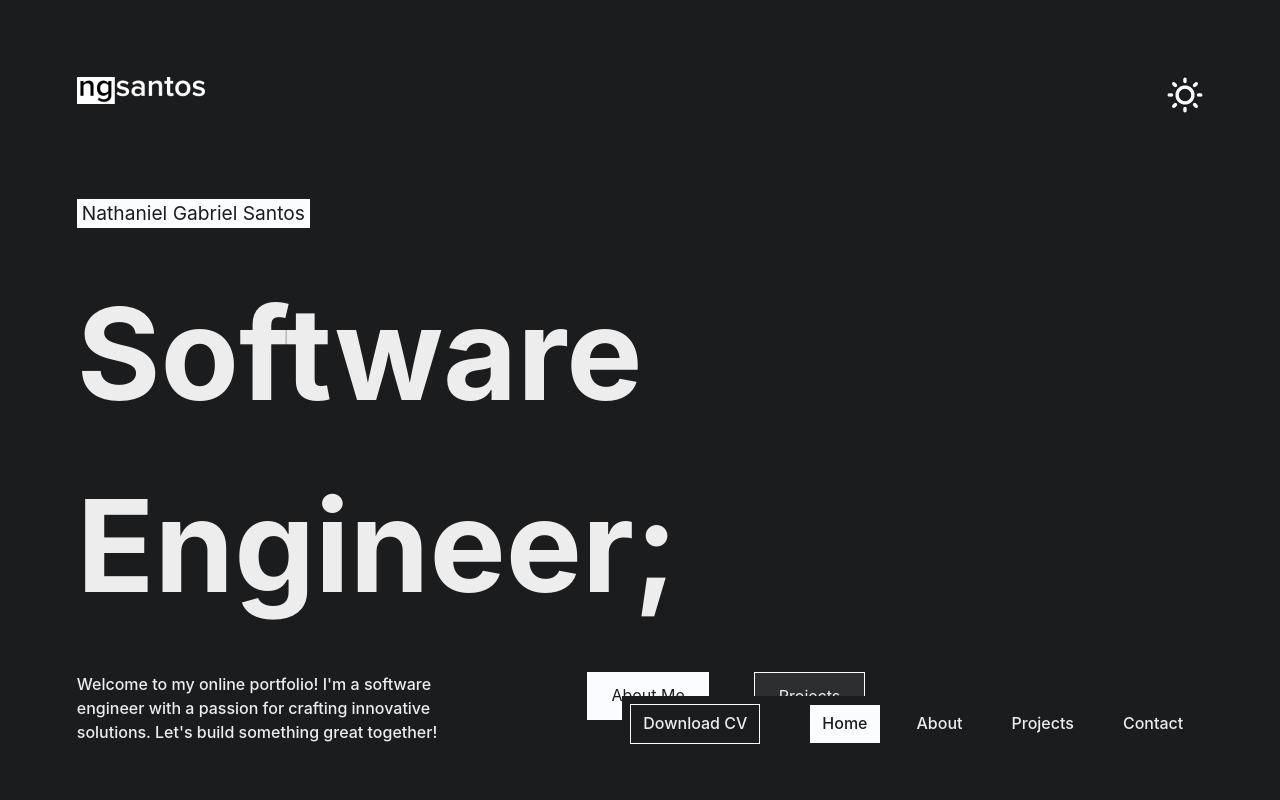
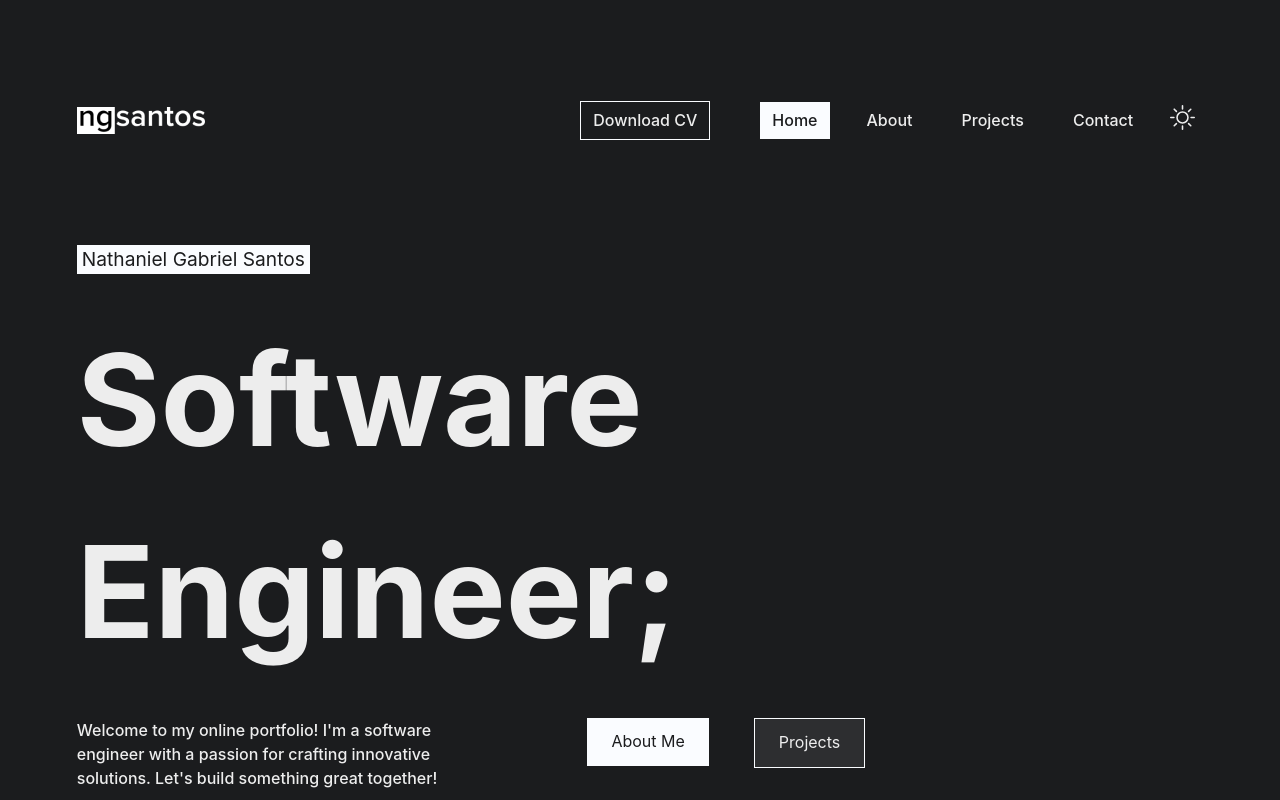
Before and after one commit to gabesantos21/ngsantos-portfolio, a React (Vite) app: page / in a window 1280 px wide. Shown: the top 800 px of the page. Built offline with nearby package versions, Linux system fonts and the light colour scheme.

Commit message:
changed navbar and adjusted on link scroll offset

```diff
--- a/src/App.tsx
+++ b/src/App.tsx
@@ -5,7 +5,7 @@ import Home from './pages/home';
 import About from './pages/about';
 import Projects from './pages/projects';
 import Contact from './pages/contact';
-import BottomNavBar from './components/navbar/bottomNavbar';
+// import BottomNavBar from './components/navbar/navItems';
 import InitialTransition from './animation/introAnimation';
 
 function App() {
@@ -18,7 +18,6 @@ function App() {
         <About />
         <Projects />
         <Contact />
-        <BottomNavBar />
       </Box>
     </>
   );
--- a/src/components/navbar/bottomNavbar.tsx
+++ b/src/components/navbar/navItems.tsx
@@ -6,6 +6,8 @@ import {
   Collapse,
   useDisclosure,
   Button,
+  Image,
+  useColorMode,
 } from '@chakra-ui/react';
 import { HamburgerIcon, CloseIcon } from '@chakra-ui/icons';
 import config from '../../config/config';
@@ -13,28 +15,26 @@ import { Link } from 'react-scroll';
 import Animation from '../../animation/revealAnimation';
 import ColorSchemeToggle from '../../service/colorToggle';
 import data from '../../config/data';
+import moon from '../../assets/toggle-color-mode-switch-light.png';
+import sun from '../../assets/toggle-color-mode-switch-dark.png';
+import { BsSun } from 'react-icons/bs';
+import { BiSolidMoon } from 'react-icons/bi';
+import { motion } from 'framer-motion';
 
-export default function BottomNavBar() {
+export default function NavItems() {
   const { isOpen, onToggle } = useDisclosure();
 
   return (
-    <Box
-      position={'fixed'}
-      right={config.style.margin}
-      bottom={config.style.margin}
-    >
-      <Collapse in={isOpen}>
-        <MobileNav />
-      </Collapse>
+    <Box>
       <Flex alignItems="end">
         <Flex flex={{ base: 1 }} justify={{ base: 'center', md: 'start' }}>
-          <Flex display={{ base: 'none', md: 'flex' }}>
+          <Flex display={{ base: 'none', sm: 'none', lg: 'flex' }}>
             <DesktopNav />
           </Flex>
         </Flex>
         <Flex
           flex={{ base: 1, md: 'auto' }}
-          display={{ base: 'flex', md: 'none' }}
+          display={{ base: 'flex', lg: 'none' }}
           justifyContent="end"
         >
           <Animation>
@@ -53,11 +53,16 @@ export default function BottomNavBar() {
           </Animation>
         </Flex>
       </Flex>
+      <Collapse in={isOpen}>
+        <MobileNav />
+      </Collapse>
     </Box>
   );
 }
 
 const DesktopNav = () => {
+  const { colorMode, toggleColorMode } = useColorMode();
+
   return (
     <Animation>
       <Stack
@@ -68,27 +73,6 @@ const DesktopNav = () => {
         p={2}
       >
         <Box>
-          {/* <Button
-          p={'7px 12px'}
-          fontSize={'md'}
-          fontWeight={500}
-          variant={'ghost'}
-          borderRadius={0}
-          border={`1px solid ${
-            colorMode === 'light' ? config.black : config.white
-          }`}
-          onClick={() => onSelectNav('#')}
-          _hover={{
-            bg: colorMode === 'light' ? config.black : config.white,
-            color: colorMode === 'light' ? config.white : config.black,
-          }}
-          _active={{
-            bg: colorMode === 'light' ? config.black : config.white,
-            color: colorMode === 'light' ? config.white : config.black,
-          }}
-        >
-          Download CV
-        </Button> */}
           <Button
             fontSize={'md'}
             fontWeight={500}
@@ -110,7 +94,6 @@ const DesktopNav = () => {
               smooth
               spy
               to={'#'}
-              offset={-100}
               duration={500}
               style={{
                 padding: '9px 12px',
@@ -146,7 +129,7 @@ const DesktopNav = () => {
                   smooth
                   spy
                   to={navItem.title}
-                  offset={-100}
+                  offset={navItem.title === 'Home' ? -250 : -70}
                   duration={500}
                   style={{
                     padding: '9px 12px',
@@ -158,17 +141,29 @@ const DesktopNav = () => {
             )}
           </Box>
         ))}
+        <motion.button whileHover={{ scale: 1.1 }} whileTap={{ scale: 1 }}>
+          <button onClick={toggleColorMode}>
+            {colorMode === 'light' ? (
+              <BiSolidMoon size={25} />
+            ) : (
+              <BsSun size={25} />
+            )}
+          </button>
+        </motion.button>
       </Stack>
     </Animation>
   );
 };
 
 const MobileNav = () => {
+  const { colorMode, toggleColorMode } = useColorMode();
+
   return (
-    <Stack pb={4} display={{ md: 'none' }} bg={ColorSchemeToggle()}>
-      {data.navItems.map((navItem) => (
-        <Stack key={navItem.title}>
+    <Flex pb={4} display={{ lg: 'none' }} bg={ColorSchemeToggle()}>
+      <Stack>
+        {data.navItems.map((navItem) => (
           <Button
+            key={navItem.title}
             justifyContent={'end'}
             fontSize={'md'}
             fontWeight={500}
@@ -192,6 +187,7 @@ const MobileNav = () => {
               spy
               to={navItem.title}
               duration={500}
+              offset={navItem.title === 'Home' ? -999 : -450}
               style={{
                 padding: '9px 12px',
                 fontSize: `${config.style.font_text}`,
@@ -202,8 +198,19 @@ const MobileNav = () => {
               {navItem.title}
             </Link>
           </Button>
-        </Stack>
-      ))}
-    </Stack>
+        ))}
+        <motion.button whileHover={{ scale: 1.1 }} whileTap={{ scale: 1 }}>
+          <div style={{ textAlign: 'end', padding: '9px 12px' }}>
+            <button onClick={toggleColorMode}>
+              {colorMode === 'light' ? (
+                <BiSolidMoon size={25} />
+              ) : (
+                <BsSun size={25} />
+              )}
+            </button>
+          </div>
+        </motion.button>
+      </Stack>
+    </Flex>
   );
 };
--- a/src/components/navbar/navbar.tsx
+++ b/src/components/navbar/navbar.tsx
@@ -2,32 +2,39 @@ import { Box, Flex, useColorMode, Image, Link } from '@chakra-ui/react';
 import { Link as ReachLink } from 'react-scroll';
 import logo from '../../assets/logo.png';
 import logoDark from '../../assets/logo-dark.png';
-import moon from '../../assets/toggle-color-mode-switch-light.png';
-import sun from '../../assets/toggle-color-mode-switch-dark.png';
 import Animation from '../../animation/revealAnimation';
-import { motion } from 'framer-motion';
+import NavItems from './navItems';
+import ColorSchemeToggle from '../../service/colorToggle';
+import config from '../../config/config';
 
 export default function Nav() {
-  const { colorMode, toggleColorMode } = useColorMode();
+  const { colorMode } = useColorMode();
   return (
-    <Flex justifyContent={'space-between'} id="Home">
+    <Box
+      pos={'sticky'}
+      top={0}
+      py={4}
+      left={config.style.margin}
+      right={config.style.margin}
+      bg={ColorSchemeToggle()}
+      zIndex={100}
+    >
+      <Flex justifyContent={'space-between'} align="center">
         <Animation>
           <Box>
-          <Link as={ReachLink} to="#Home">
+            <Link as={ReachLink} to="Home" smooth spy offset={-250}>
               <Image
                 src={colorMode === 'light' ? logo : logoDark}
+                // TODO import an better image quality
                 alt="ngsantos"
               />
             </Link>
           </Box>
         </Animation>
         <Animation>
-        <motion.button whileHover={{ scale: 1.1 }} whileTap={{ scale: 1 }}>
-          <button onClick={toggleColorMode}>
-            {colorMode === 'light' ? <Image src={moon} /> : <Image src={sun} />}
-          </button>
-        </motion.button>
+          <NavItems />
         </Animation>
       </Flex>
+    </Box>
   );
 }
--- a/src/pages/about.tsx
+++ b/src/pages/about.tsx
@@ -9,7 +9,7 @@ import { motion } from 'framer-motion';
 
 export default function About() {
   return (
-    <Box id="About" minH={'100vh'}>
+    <Box id="About" minH={'80vh'}>
       <Box mt={config.style.marginSmall}>
         <Animation>
           <Text
--- a/src/pages/contact.tsx
+++ b/src/pages/contact.tsx
@@ -8,7 +8,7 @@ import data from '../config/data';
 
 export default function Contact() {
   return (
-    <Box id="Contact" minH={'100vh'}>
+    <Box id="Contact" minH={'90vh'}>
       <Box mt={config.style.marginSmall}>
         <Animation>
           <Text
--- a/src/pages/home.tsx
+++ b/src/pages/home.tsx
@@ -8,7 +8,7 @@ import { motion } from 'framer-motion';
 
 export default function Home() {
   return (
-    <Box mt={config.style.marginBig} minH={'100vh'}>
+    <Box mt={config.style.marginBig} minH={'80vh'} id="Home">
       <Animation>
         <Highlight
           query="Nathaniel Gabriel Santos"
@@ -29,6 +29,7 @@ export default function Home() {
             fontSize={config.style.font_header}
             fontWeight="700"
             data-value="Software Engineer;"
+            // TODO remove text animation on hover
             onMouseOver={(e) => TextFlip(e)}
           >
             Software Engineer;
--- a/src/pages/projects.tsx
+++ b/src/pages/projects.tsx
@@ -26,7 +26,7 @@ export default function Projects() {
         </Animation>
         <Box as="section" mt={'60px'}>
           <Center>
-            <SimpleGrid columns={[1, 1, 2, 3, 3]} spacing="60px">
+            <SimpleGrid columns={[1, 1, 1, 2, 3]} spacing="60px">
               {data.projects.map((project) => (
                 <Animation>
                   <Card
```
Lines whose indentation alone changed are shown as unchanged.
